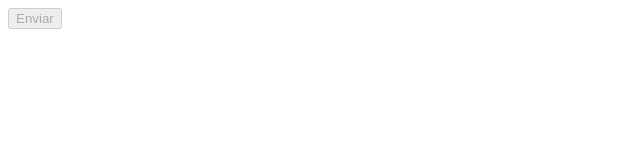
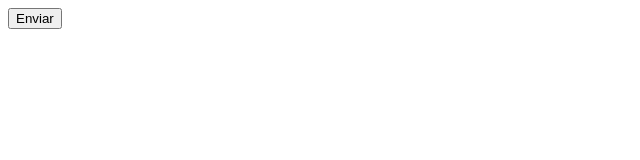
Before and after one commit to MarcoGiovanelli7/Easy-shopping, a plain HTML site: page HTML/16-Button.html in a window 1280 px wide. Shown: the full height of the page, 0-640 px from the left. Drawn offline with Linux system fonts and the light colour scheme.

```diff
--- a/HTML/16-Button.html
+++ b/HTML/16-Button.html
@@ -1,2 +1,2 @@
 <title>Button></title>
-<button type="button" disabled> Enviar</button>
+<button type="button" onclick="">Enviar</button>
```
